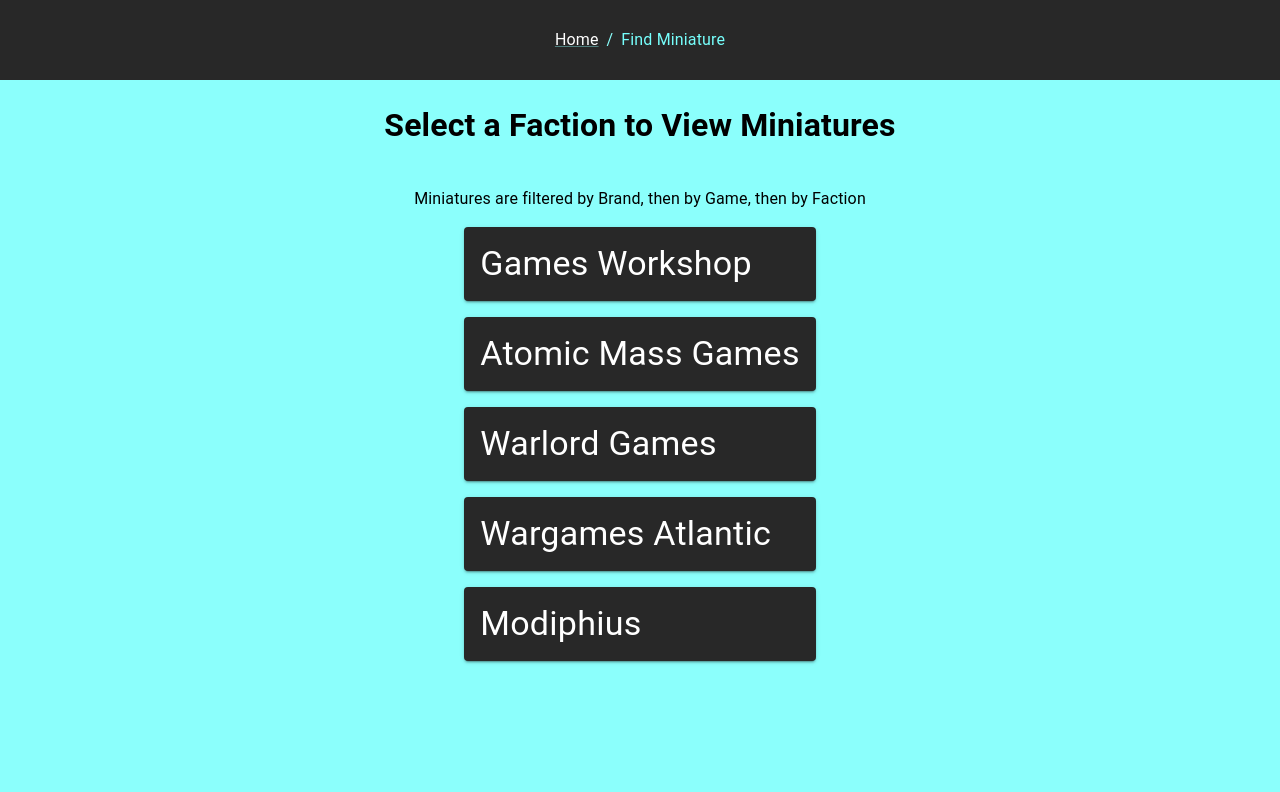
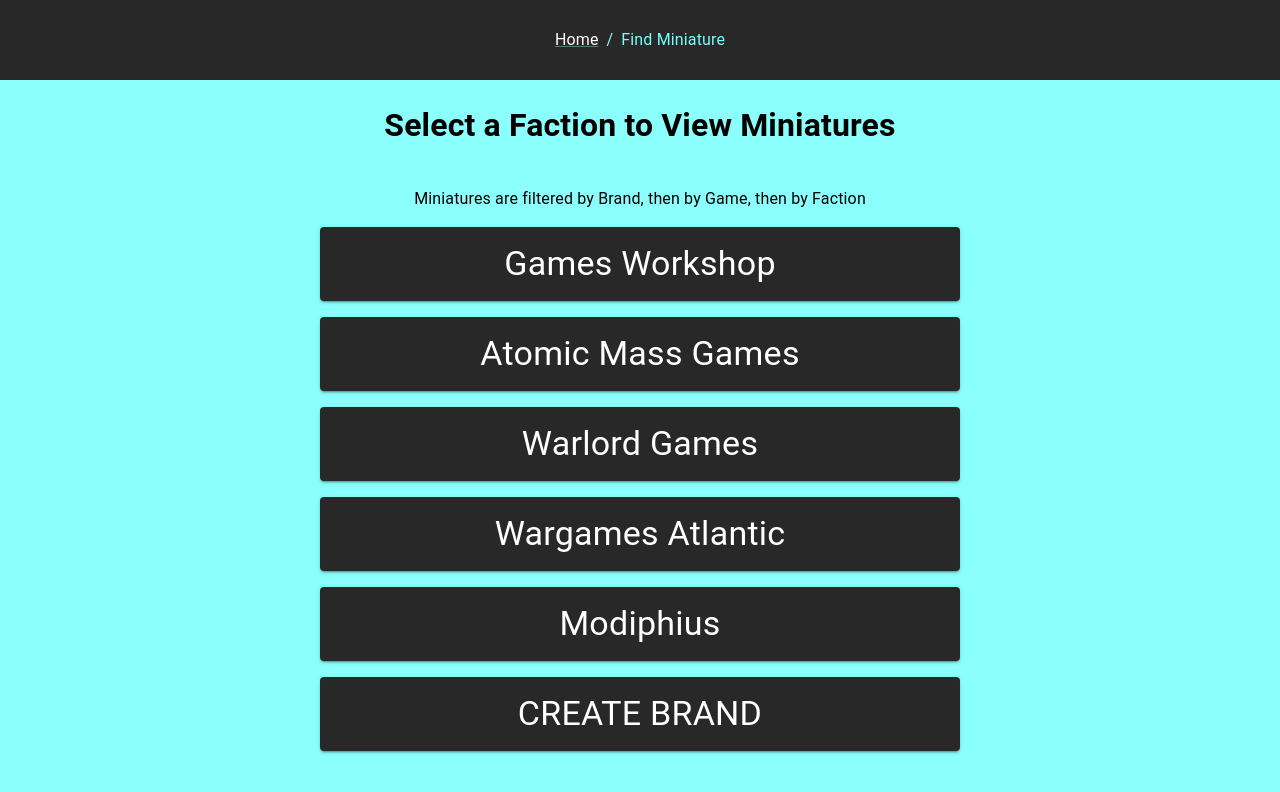
Before and after one commit to KWilson718/MiniatureCollectionManager, a Next.js app: page /selection in a window 1280 px wide. Shown: the top 792 px of the page. Built offline with nearby package versions, Linux system fonts and the light colour scheme.

Commit message:
progress on layout + button added to start generation of content

```diff
--- a/app/page.js
+++ b/app/page.js
@@ -24,7 +24,7 @@
         onClick={() => {
           router.push('/selection')
         }}
-        variant="outlined"
+        variant="contained"
         color="secondary"
       >View Collection</Button>
     </Box>
--- a/app/selection/page.js
+++ b/app/selection/page.js
@@ -2,7 +2,7 @@
 
 import { useRouter } from "next/navigation";
 
-import { Stack, Button, Box} from "@mui/material";
+import { Stack, Button, Box, Paper, useTheme, Typography} from "@mui/material";
 
 import FilterListComponent from "@/components/filterList/filterListComponent";
 import data from '../../components/filterList/testData';
@@ -10,6 +10,8 @@
 
 
 export default function SelectMini() {
+    const theme = useTheme();
+
     const router = useRouter();
 
     return(
@@ -26,6 +28,17 @@
             <h1>Select a Faction to View Miniatures</h1>
             <p>Miniatures are filtered by Brand, then by Game, then by Faction</p>
             <FilterListComponent items={data} />
+            <Button
+                sx={{
+                    width: 1/2,
+                    marginTop: 2,
+                    padding: 2
+                }}
+                color="secondary"
+                variant="contained"
+            >
+                <Typography variant="h4">Create Brand</Typography>
+            </Button>
         </Box>
     );
 }
--- a/components/filterList/filterListComponent.js
+++ b/components/filterList/filterListComponent.js
@@ -11,6 +11,9 @@
         <Stack
             spacing={1}
             divider={<Divider orientation="vertical" flexItem />}
+            sx={{
+                width: 1/2
+            }}
         >
             {items.map((item) => (
                 <ListItem key={item.id} title={item.title} />
--- a/components/filterList/listItem.js
+++ b/components/filterList/listItem.js
@@ -8,6 +8,9 @@
         <Paper
             elevation={2}
             sx={{
+                display: "flex",
+                justifyContent: 'center',
+                alignItems: 'center',
                 padding: 2,
                 backgroundColor: theme.palette.secondary.main,
                 color: theme.palette.secondary.contrastText,
```
